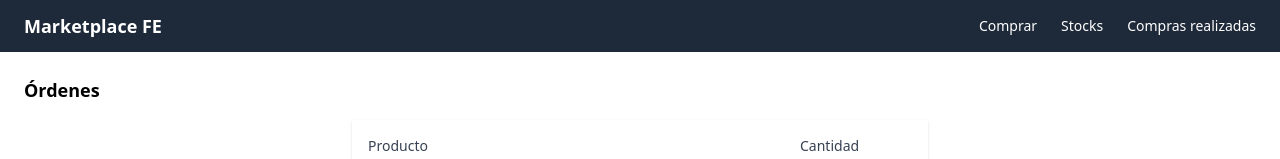
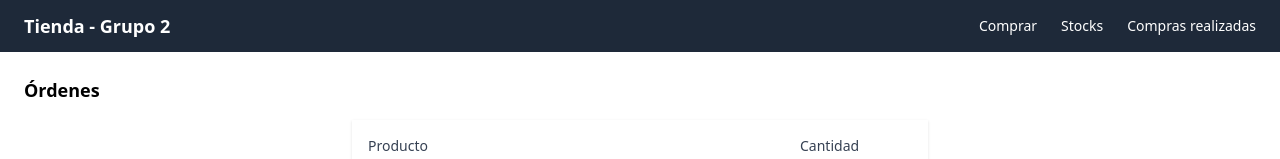
Before and after one commit to lucashmunoz/marketplace-fe, a React (Vite) app: page /comprar in a window 1280 px wide. Shown: the top 159 px of the page. Built offline with nearby package versions, Linux system fonts and the light colour scheme.

Commit message:
feat: change name to Tienda

```diff
--- a/index.html
+++ b/index.html
@@ -4,7 +4,7 @@
     <meta charset="UTF-8" />
     <link rel="icon" type="image/svg+xml" href="/vite.svg" />
     <meta name="viewport" content="width=device-width, initial-scale=1.0" />
-    <title>Marketplace FE</title>
+    <title>Tienda</title>
   </head>
   <body>
     <div id="root"></div>
--- a/src/components/Header.tsx
+++ b/src/components/Header.tsx
@@ -20,7 +20,7 @@ const Header = () => {
   return (
     <header className="w-full bg-gray-800 text-white">
       <nav className="flex w-full items-center justify-between px-6 py-3">
-        <h1 className="text-lg font-semibold">Marketplace FE</h1>
+        <h1 className="text-lg font-semibold">Tienda - Grupo 2</h1>
         <ul className="flex gap-6 text-sm">
           {navPaths.map((path) => {
             return (
```
